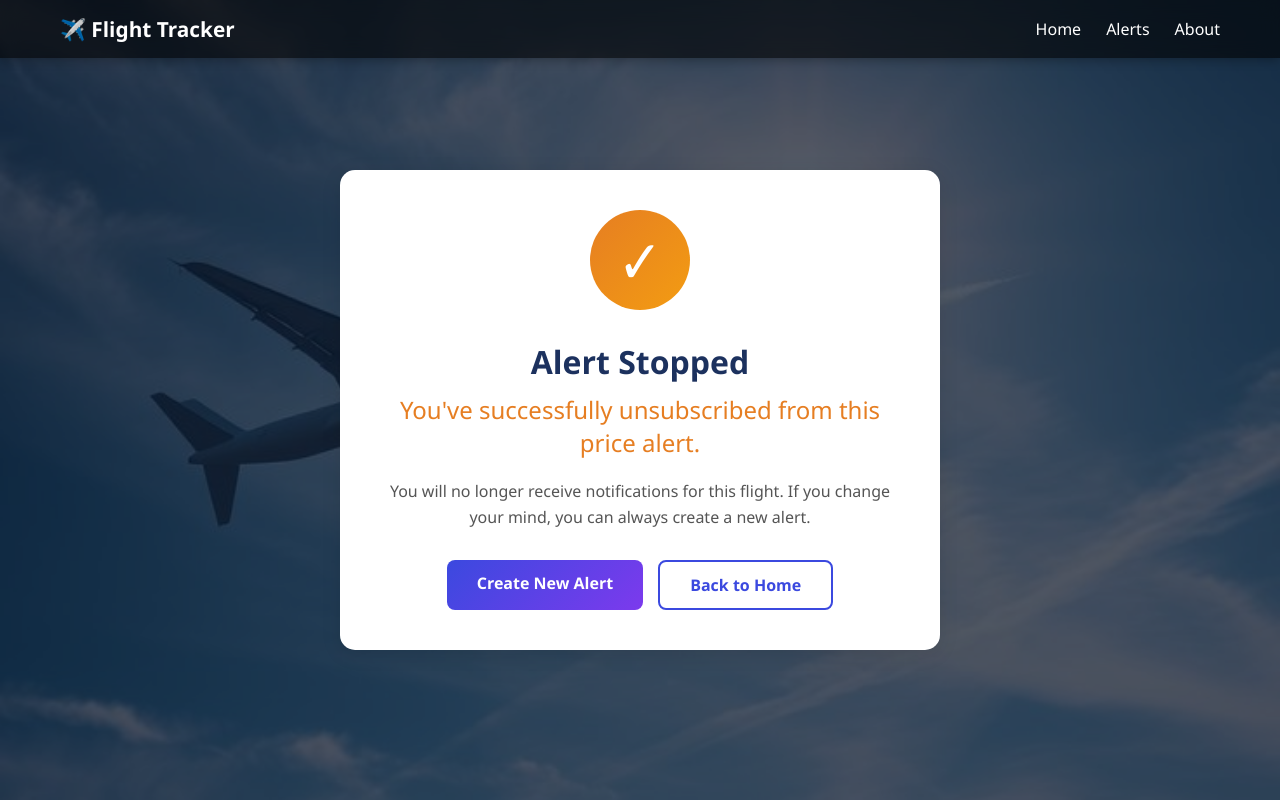
After one commit to paoloprogram12/Flight-Price-Tracker, a Flask app: page /test-unsubscribe in a window 1280 px wide. The commit adds this page. Run offline with Flask 3, Linux system fonts and the light colour scheme.

Commit message:
script for sending emails, also implemented a unsubscribe page

```diff
--- a/flight_price_tracker/src/core/db.py
+++ b/flight_price_tracker/src/core/db.py
@@ -129,6 +129,23 @@ def update_last_checked(alert_id):
     finally:
         connection.close()
 
+def update_price_threshold(alert_id, new_threshold):
+    """Update the price threshold for an alert."""
+    connection = get_connection()
+    try:
+        with connection.cursor() as cursor:
+            cursor.execute("""
+                UPDATE price_alerts
+                SET price_threshold = %s
+                WHERE id = %s
+            """, (new_threshold, alert_id))
+            connection.commit()
+    except pymysql.Error as e:
+        print(f"Error updating price threshold: {e}")
+        raise
+    finally:
+        connection.close()
+
 def deactivate_alert(alert_id):
       """Deactivate an alert (set is_active to False)."""
       connection = get_connection()
@@ -145,6 +162,21 @@ def deactivate_alert(alert_id):
           raise
       finally:
           connection.close()
+
+def delete_alert(alert_id):
+    """Permanently delete an alert from the database."""
+    connection = get_connection()
+    try:
+        with connection.cursor() as cursor:
+            cursor.execute("""
+                DELETE FROM price_alerts
+                WHERE id = %s
+            """, (alert_id,))
+            connection.commit()
+            return True
+    except pymysql.Error as e:
+        print(f"Error deleting alert: {e}")
+        return False
 
 def get_alert_by_id(alert_id):
       """Get a specific alert by ID."""
--- a/flight_price_tracker/src/web/app.py
+++ b/flight_price_tracker/src/web/app.py
@@ -219,10 +219,33 @@ def verify_email():
     else:
         return redirect(url_for('alerts'))
 
+# handle unsubscribe from alerts
+@app.route('/unsubscribe')
+def unsubscribe():
+    alert_id = request.args.get('alert_id')
+
+    if not alert_id:
+        flash('Invalid unsubscribe link.', 'error')
+        return redirect(url_for('home'))
+
+    # import deactivate function
+    from src.core.db import delete_alert
+
+    try:
+        delete_alert(alert_id)
+        return render_template('unsubscribe.html')
+    except Exception as e:
+        print(f"Error unsubscribing: {e}")
+        flash('Error unsubscribing from alert.', 'error')
+        return redirect(url_for('home'))
+
 # TEMPORARY TESTING
 @app.route('/test-verified')
 def test_verified():
     return render_template('email_verified.html')
+@app.route('/test-unsubscribe')
+def test_unsubscribe():
+    return render_template('unsubscribe.html')
 
 # runs the app
 if __name__ == '__main__':
--- a/flight_price_tracker/src/web/static/style.css
+++ b/flight_price_tracker/src/web/static/style.css
@@ -1039,6 +1039,65 @@ body:has(.verification-success) {
   transform: translateY(-2px);
 }
 
+/* === UNSUBSCRIBE PAGE === */
+body:has(.unsubscribe-container) {
+    min-height: 100vh;
+    display: flex;
+    flex-direction: column;
+    align-items: center;
+    justify-content: center;
+}
+
+.unsubscribe-container {
+    text-align: center;
+    max-width: 600px;
+    margin: 0 auto;
+    padding: 40px;
+    background: white;
+    border-radius: 15px;
+    box-shadow: 0 4px 20px rgba(0, 0, 0, 0.1);
+}
+
+.unsubscribe-icon {
+    width: 100px;
+    height: 100px;
+    background: linear-gradient(135deg, #e67e22, #f39c12);
+    border-radius: 50%;
+    display: flex;
+    align-items: center;
+    justify-content: center;
+    font-size: 60px;
+    color: white;
+    margin: 0 auto 30px;
+}
+
+.unsubscribe-container h1 {
+    color: #1c315e;
+    margin: 20px 0 10px;
+    font-size: 32px;
+}
+
+.unsubscribe-container h2 {
+    color: #e67e22;
+    margin: 0 0 20px;
+    font-size: 24px;
+    font-weight: normal;
+}
+
+.unsubscribe-container p {
+    color: #555;
+    font-size: 16px;
+    line-height: 1.6;
+    margin-bottom: 30px;
+}
+
+.unsubscribe-actions {
+    display: flex;
+    gap: 15px;
+    justify-content: center;
+    flex-wrap: wrap;
+}
+
 /* RESPONSIVE DESIGN (MOBILE DEVICES) */
 @media (max-width: 900px) {
     .results-search-bar {
--- /dev/null
+++ b/flight_price_tracker/src/web/templates/unsubscribe.html
@@ -0,0 +1,33 @@
+<!DOCTYPE html>
+<html lang="en">
+<head>
+    <meta charset="UTF-8">
+    <meta name="viewport" content="width=device-width, initial-scale=1.0">
+    <title>Unsubscribe - Flight Price Tracker</title>
+    <link rel="stylesheet" href="{{ url_for('static', filename='style.css') }}">
+</head>
+<body>
+    <nav class="navbar">
+          <div class="nav-container">
+              <a href="/" class="nav-brand">✈️ Flight Tracker</a>
+              <div class="nav-links">
+                  <a href="/">Home</a>
+                  <a href="/alerts">Alerts</a>
+                  <a href="/#about">About</a>
+              </div>
+          </div>
+      </nav>
+
+      <div class="unsubscribe-container">
+        <div class="unsubscribe-icon">✓</div>
+        <h1>Alert Stopped</h1>
+        <h2>You've successfully unsubscribed from this price alert.</h2>
+        <p>You will no longer receive notifications for this flight. If you change your mind, you can always create a new alert.</p>
+
+        <div class="unsubscribe-actions">
+            <a href="/alerts" class="btn-primary">Create New Alert</a>
+            <a href="/" class="btn-secondary">Back to Home</a>
+        </div>
+      </div>
+</body>
+</html>
```
Also changed, not shown: flight_price_tracker/src/core/email.py (+56 -0 lines), flight_price_tracker/src/core/price_checker.py (added, +142 -0 lines), flight_price_tracker/src/web/templates/price_drop_email.html (added, +74 -0 lines).
